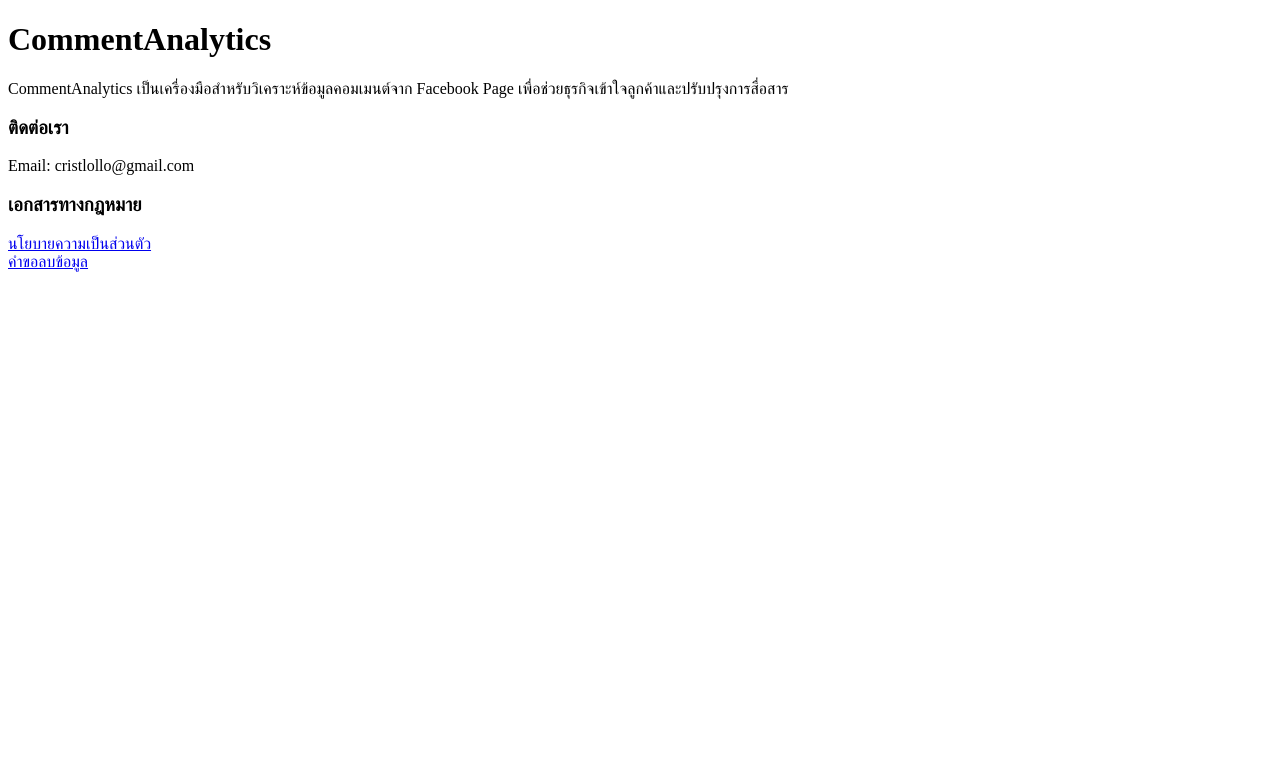
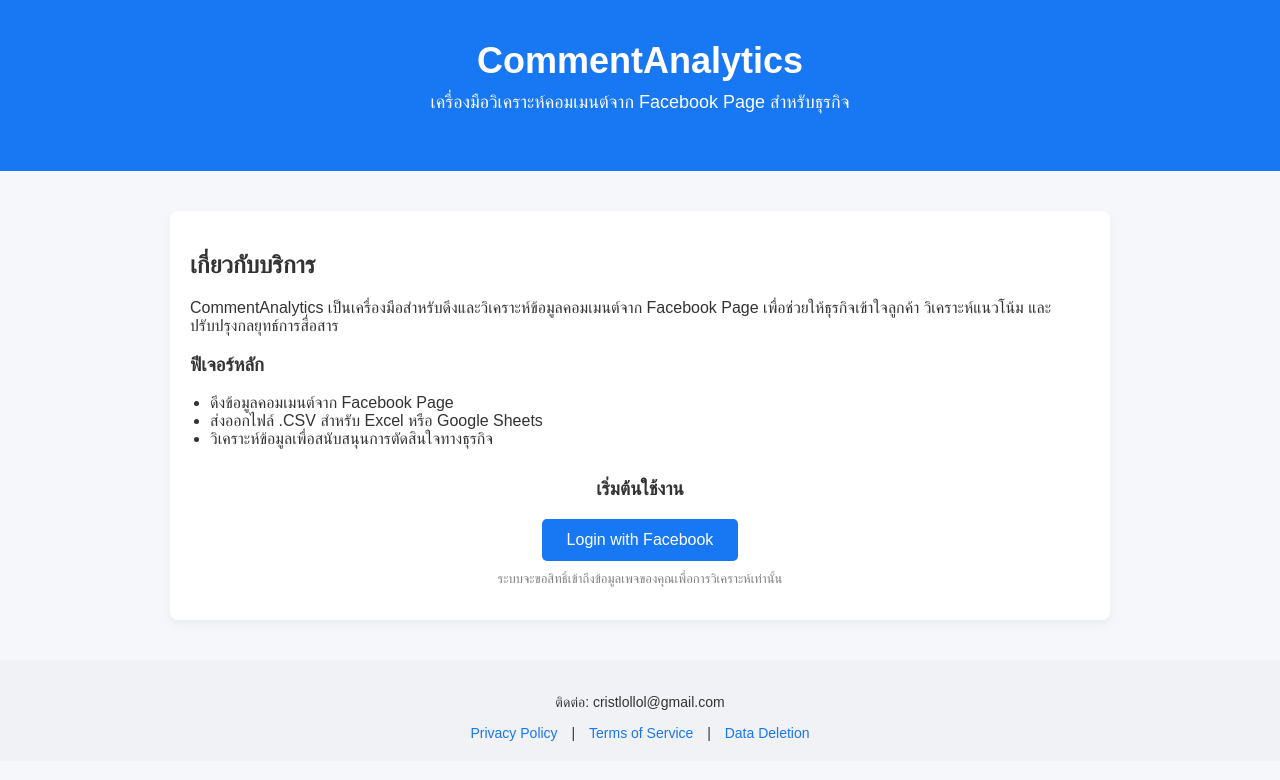
Before and after one commit to CFXTechnology/CommentAnalytics, a plain HTML site: page index.html in a window 1280 px wide. Drawn offline with Linux system fonts and the light colour scheme.

Commit message:
Revise index.html for improved layout and content
Updated the HTML structure and content for better clarity and functionality. Add facebook login button

```diff
--- a/index.html
+++ b/index.html
@@ -1,23 +1,156 @@
 <!DOCTYPE html>
-<html>
+<html lang="th">
 <head>
-    <title>CommentAnalytics</title>
     <meta charset="UTF-8">
+    <meta name="viewport" content="width=device-width, initial-scale=1.0">
+    <title>CommentAnalytics | Facebook Comment Analysis Tool</title>
+
+    <style>
+        body {
+            font-family: Arial, sans-serif;
+            margin: 0;
+            background-color: #f5f7fa;
+            color: #333;
+        }
+
+        header {
+            background-color: #1877f2;
+            color: white;
+            padding: 40px 20px;
+            text-align: center;
+        }
+
+        header h1 {
+            margin: 0;
+            font-size: 36px;
+        }
+
+        header p {
+            margin-top: 10px;
+            font-size: 18px;
+        }
+
+        .container {
+            max-width: 900px;
+            margin: 40px auto;
+            padding: 20px;
+            background: white;
+            border-radius: 8px;
+            box-shadow: 0 4px 10px rgba(0,0,0,0.05);
+        }
+
+        .features ul {
+            padding-left: 20px;
+        }
+
+        .login-section {
+            text-align: center;
+            margin-top: 30px;
+        }
+
+        .login-btn {
+            background-color: #1877f2;
+            color: white;
+            border: none;
+            padding: 12px 25px;
+            font-size: 16px;
+            border-radius: 5px;
+            cursor: pointer;
+        }
+
+        .login-btn:hover {
+            background-color: #145dbf;
+        }
+
+        footer {
+            margin-top: 40px;
+            padding: 20px;
+            text-align: center;
+            font-size: 14px;
+            background: #f0f2f5;
+        }
+
+        footer a {
+            margin: 0 10px;
+            color: #1877f2;
+            text-decoration: none;
+        }
+
+    </style>
 </head>
 <body>
+
+<header>
     <h1>CommentAnalytics</h1>
+    <p>เครื่องมือวิเคราะห์คอมเมนต์จาก Facebook Page สำหรับธุรกิจ</p>
+</header>
+
+<div class="container">
+
+    <h2>เกี่ยวกับบริการ</h2>
     <p>
-        CommentAnalytics เป็นเครื่องมือสำหรับวิเคราะห์ข้อมูลคอมเมนต์จาก Facebook Page
-        เพื่อช่วยธุรกิจเข้าใจลูกค้าและปรับปรุงการสื่อสาร
+        CommentAnalytics เป็นเครื่องมือสำหรับดึงและวิเคราะห์ข้อมูลคอมเมนต์จาก Facebook Page
+        เพื่อช่วยให้ธุรกิจเข้าใจลูกค้า วิเคราะห์แนวโน้ม และปรับปรุงกลยุทธ์การสื่อสาร
     </p>
 
-    <h3>ติดต่อเรา</h3>
-    <p>Email: cristlollo@gmail.com</p>
+    <div class="features">
+        <h3>ฟีเจอร์หลัก</h3>
+        <ul>
+            <li>ดึงข้อมูลคอมเมนต์จาก Facebook Page</li>
+            <li>ส่งออกไฟล์ .CSV สำหรับ Excel หรือ Google Sheets</li>
+            <li>วิเคราะห์ข้อมูลเพื่อสนับสนุนการตัดสินใจทางธุรกิจ</li>
+        </ul>
+    </div>
 
-    <h3>เอกสารทางกฎหมาย</h3>
-    <p>
-        <a href="privacy.html">นโยบายความเป็นส่วนตัว</a><br>
-        <a href="delete.html">คำขอลบข้อมูล</a>
-    </p>
+    <div class="login-section">
+        <h3>เริ่มต้นใช้งาน</h3>
+        <button class="login-btn" onclick="login()">Login with Facebook</button>
+        <p style="margin-top:10px; font-size:13px; color:gray;">
+            ระบบจะขอสิทธิ์เข้าถึงข้อมูลเพจของคุณเพื่อการวิเคราะห์เท่านั้น
+        </p>
+    </div>
+
+</div>
+
+<footer>
+    <p>ติดต่อ: cristlollol@gmail.com</p>
+    <a href="privacy.html">Privacy Policy</a> |
+    <a href="terms.html">Terms of Service</a> |
+    <a href="delete.html">Data Deletion</a>
+</footer>
+
+<!-- Facebook SDK -->
+<script>
+window.fbAsyncInit = function() {
+  FB.init({
+    appId      : 'connect 138.199.24.202:20025',
+    cookie     : true,
+    xfbml      : true,
+    version    : 'v24.0'
+  });
+};
+
+(function(d, s, id){
+   var js, fjs = d.getElementsByTagName(s)[0];
+   if (d.getElementById(id)) {return;}
+   js = d.createElement(s); js.id = id;
+   js.src = "https://connect.facebook.net/en_US/sdk.js";
+   fjs.parentNode.insertBefore(js, fjs);
+}(document, 'script', 'facebook-jssdk'));
+
+function login() {
+  FB.login(function(response) {
+    if (response.authResponse) {
+      alert("Login สำเร็จ");
+      console.log("Access Token:", response.authResponse.accessToken);
+    } else {
+      alert("ผู้ใช้ยกเลิกการเข้าสู่ระบบ");
+    }
+  }, {
+    scope: 'pages_show_list,pages_read_engagement,pages_read_user_content'
+  });
+}
+</script>
+
 </body>
 </html>
```
